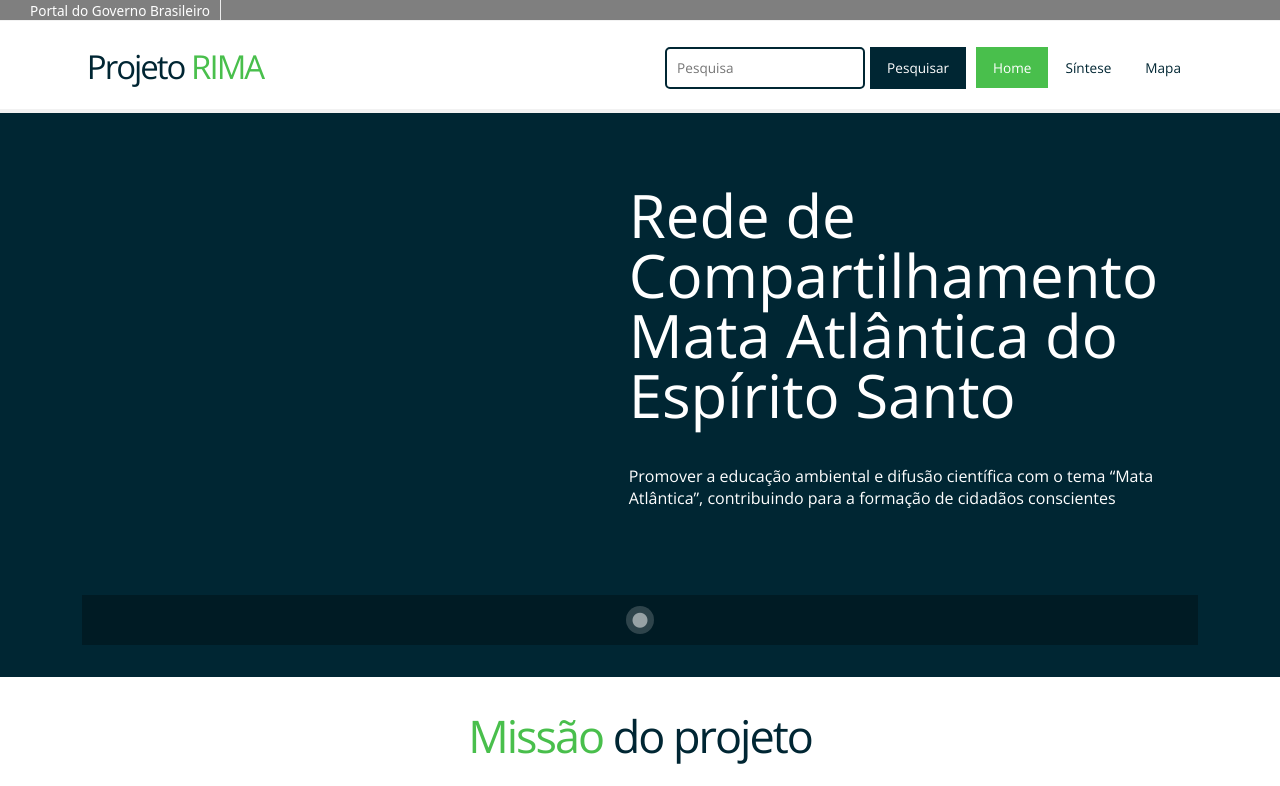
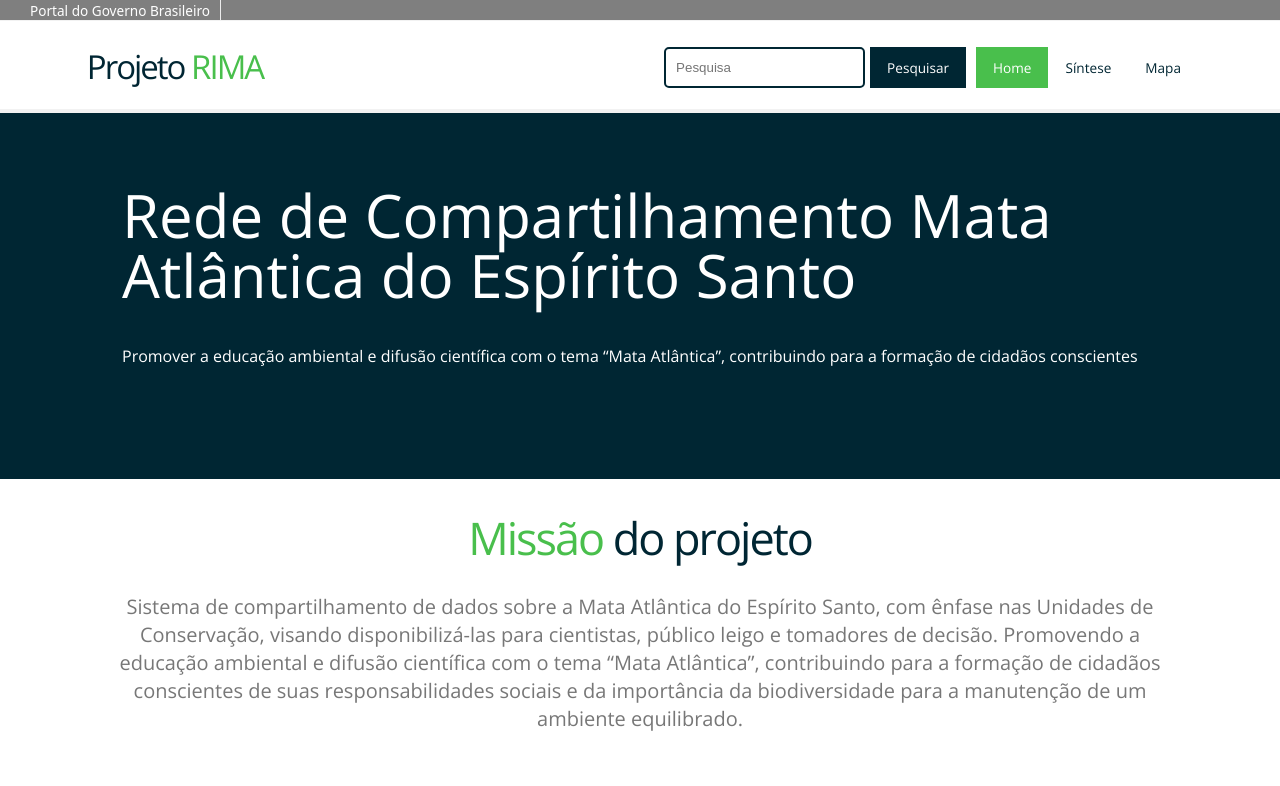
Before and after one commit to mcti-inma/Site, a Vue app: page / in a window 1280 px wide. Shown: the top 786 px of the page. Built offline with nearby package versions, Linux system fonts and the light colour scheme; a web font is replaced by a local one.

Commit message:
removido vuefify; Adicionado bootstrap Vue

```diff
--- a/src/components/home/Slide.vue
+++ b/src/components/home/Slide.vue
@@ -43,19 +43,7 @@
 
 
 				<template>
-					<v-carousel :show-arrows="false">
-						<v-carousel-item
-							v-for="(item,i) in items"
-							:key="i"
-							:src="item.src"
-							reverse-transition="fade-transition"
-							transition="fade-transition"
-						>
-							<!-- <v-row
-									class="fill-height"
-									align="center"
-									justify="center"
-								> -->
+
 
 								<div class="padding-2x">
 									<div class="backgound_title">
@@ -72,8 +60,7 @@
 
 							<!-- </v-row> -->
 
-						</v-carousel-item>
-					</v-carousel>
+
 				</template>
 
 				</div>
--- a/src/main.js
+++ b/src/main.js
@@ -21,7 +21,7 @@ import '@/assets/css/template-style.css'
 import '@/assets/font/mfglabsiconset-webfont.eot'
 
 //{/* <link href='http://fonts.googleapis.com/css?family=Open+Sans:400,300,700,800&subset=latin,latin-ext' rel='stylesheet'> */}
-import vuetify from './plugins/vuetify';
+// import vuetify from './plugins/vuetify';
 
 import store from './store'
 
@@ -38,7 +38,7 @@ Vue.prototype.L = L
 
 new Vue({
   router,
-  vuetify,
+  // vuetify,
   store,
   render: h => h(App)
 }).$mount('#app')
```
